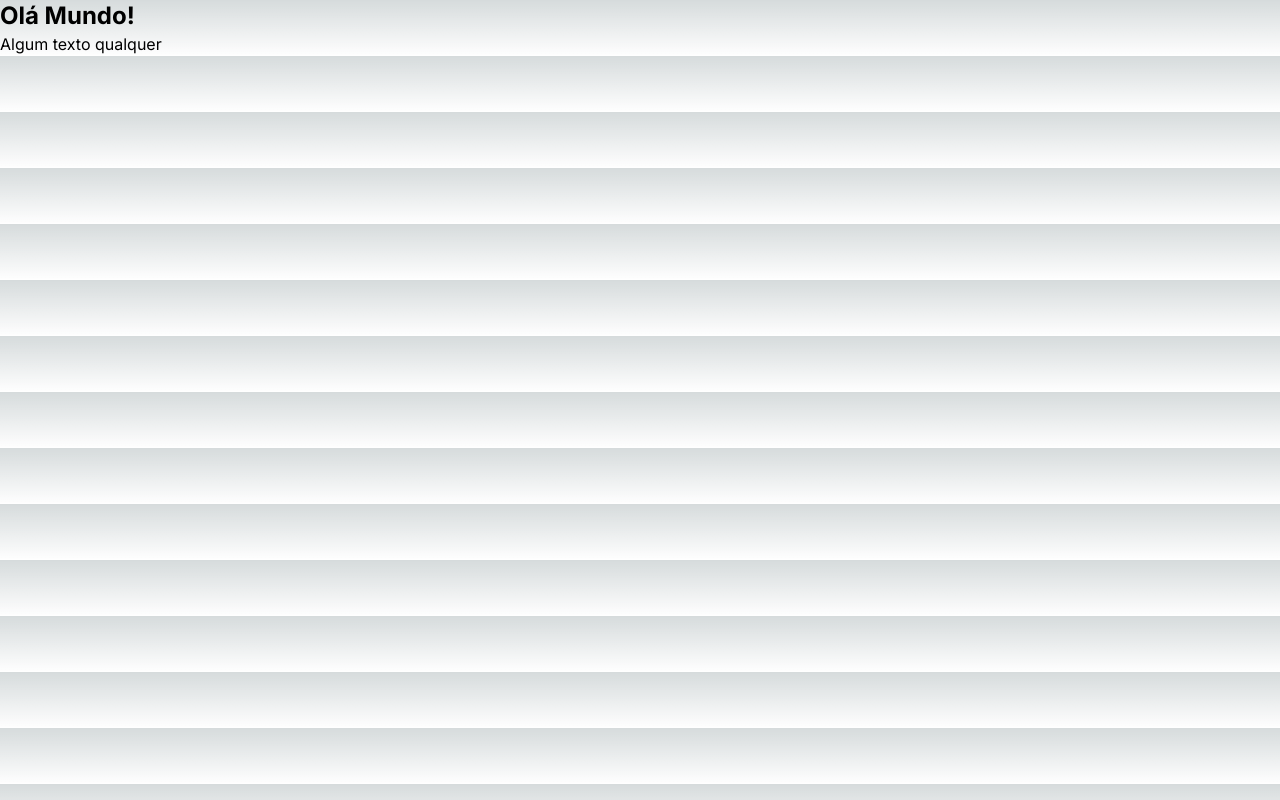
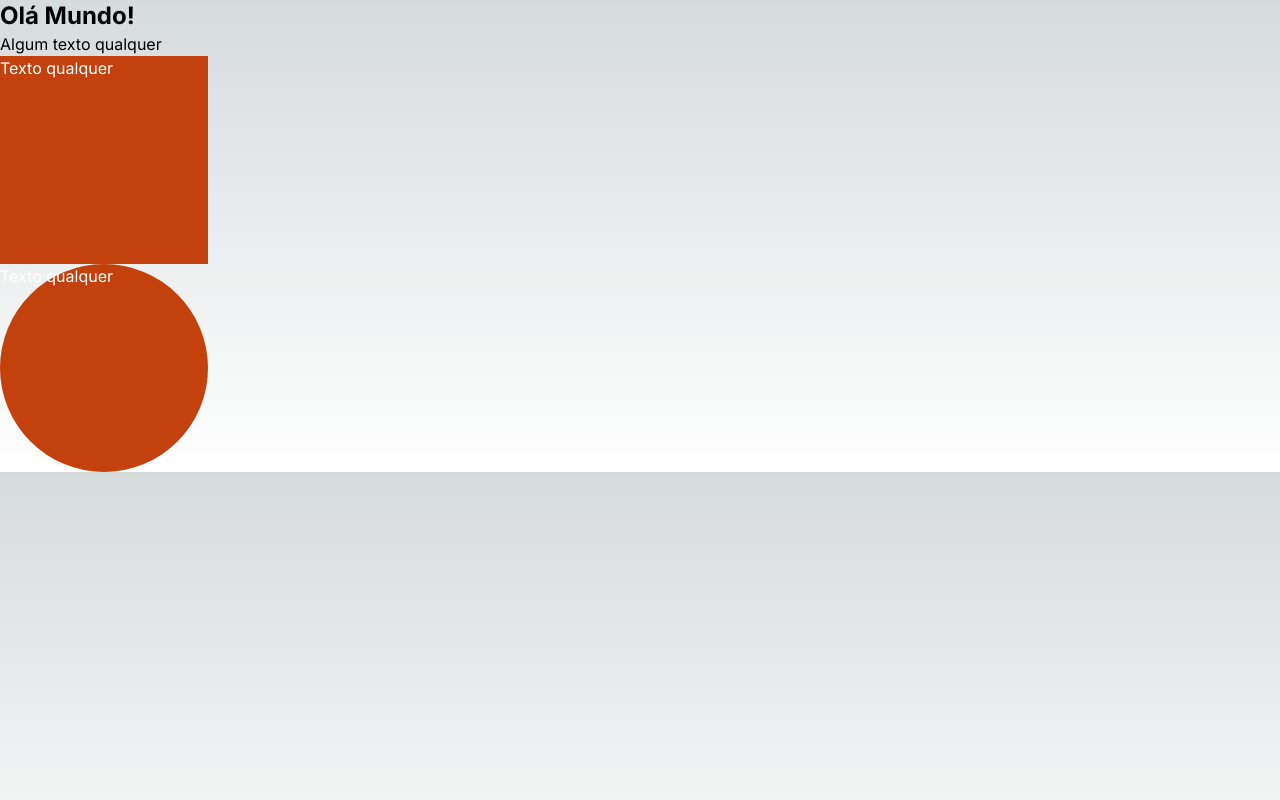
Before and after one commit to luks-reiis/primeiros-passos-react, a Next.js app: page / in a window 1280 px wide. Built offline with nearby package versions, Linux system fonts and the light colour scheme.

Commit message:
Aprendendo os tipos de importação e exportação de funções

```diff
--- /dev/null
+++ b/src/app/components/Geo.tsx
@@ -0,0 +1,17 @@
+const Square = () => {
+    return(
+        <div className="w-52 h-52 bg-orange-700 text-white">
+            Texto qualquer
+        </div>
+    );
+}
+
+export const Circle = () => {
+    return(
+        <div className="w-52 h-52 bg-orange-700 text-white rounded-full">
+            Texto qualquer
+        </div>
+    );
+}
+
+export default Square;
--- a/src/app/page.tsx
+++ b/src/app/page.tsx
@@ -1,8 +1,12 @@
+import Quadrado, {Circle } from "./components/Geo";
+
 function Page(){
   return (
   <div>
     <h1 className="font-bold text-2xl">Olá Mundo!</h1>
     <h3>Algum texto qualquer</h3>
+    <Quadrado />
+    <Circle />
   </div>
   );
 }
```
